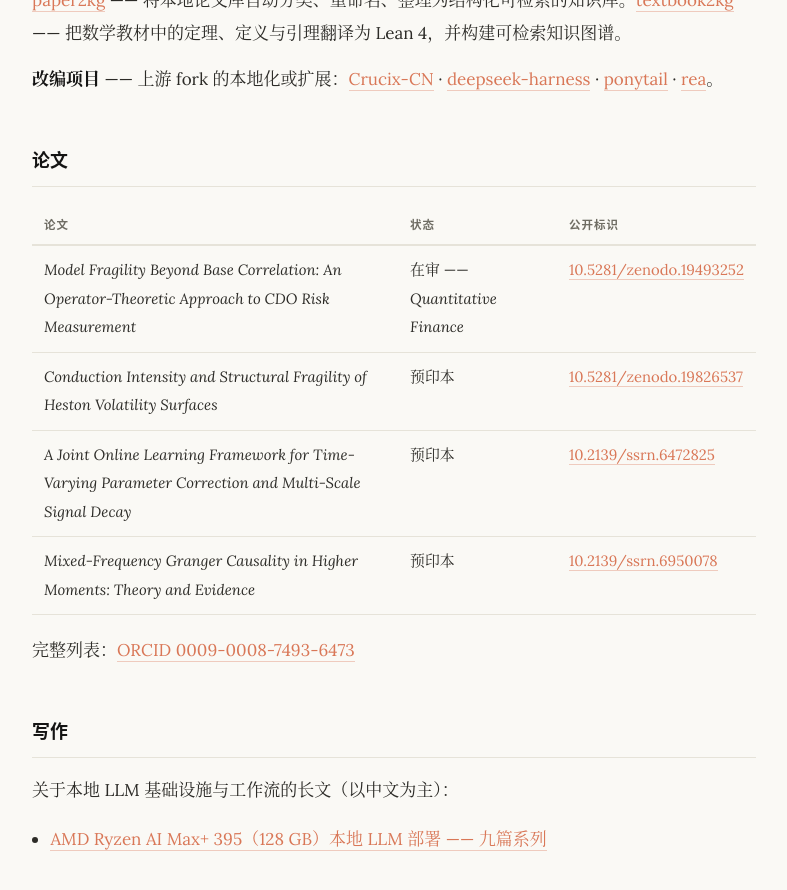
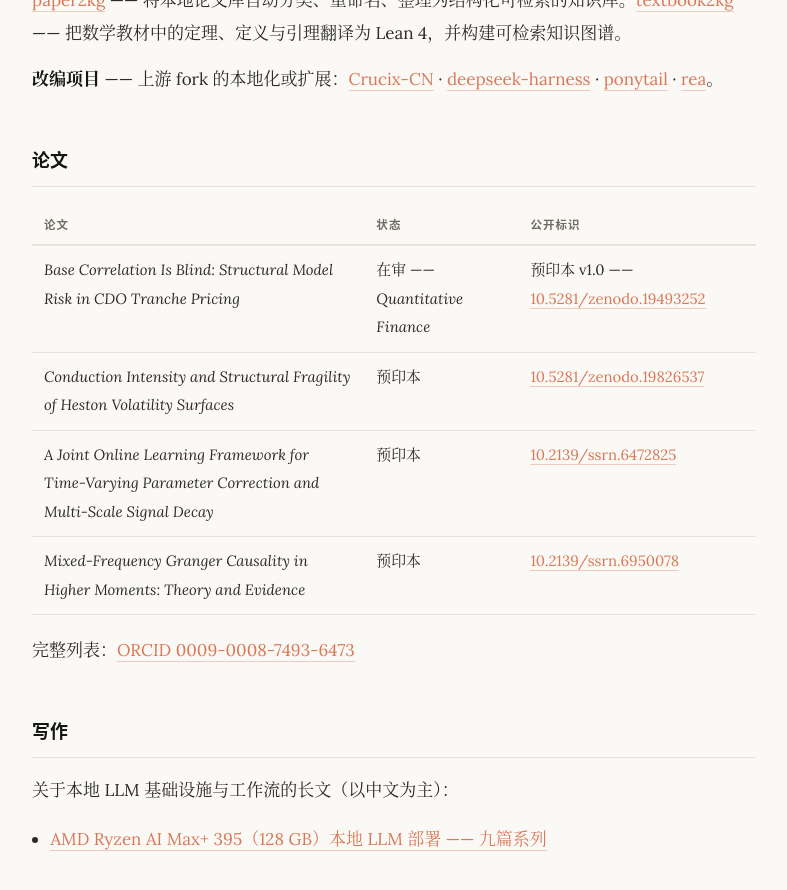
Before and after one commit to StormstoutLau/StormstoutLau.github.io, a Jekyll site: the page built from zh/index.md, in a window 1280 px wide and 900 px high, scrolled down 1905 px. Shown: the top 890 px of the window, without its empty margins (246-1033 px from the left). Built offline with Jekyll 4.4.1, drawn with Linux system fonts in a browser that asks for light colours.

Commit message:
docs: CDO paper now listed under its current QF-submission title (zh)

```diff
--- a/zh/index.md
+++ b/zh/index.md
@@ -52,7 +52,7 @@ description: 为系统性金融与 LLM 智能体建造验证层的研究者。
 
 | 论文 | 状态 | 公开标识 |
 |---|---|---|
-| *Model Fragility Beyond Base Correlation: An Operator-Theoretic Approach to CDO Risk Measurement* | 在审 —— *Quantitative Finance* | [10.5281/zenodo.19493252](https://doi.org/10.5281/zenodo.19493252) |
+| *Base Correlation Is Blind: Structural Model Risk in CDO Tranche Pricing* | 在审 —— *Quantitative Finance* | 预印本 v1.0 —— [10.5281/zenodo.19493252](https://doi.org/10.5281/zenodo.19493252) |
 | *Conduction Intensity and Structural Fragility of Heston Volatility Surfaces* | 预印本 | [10.5281/zenodo.19826537](https://doi.org/10.5281/zenodo.19826537) |
 | *A Joint Online Learning Framework for Time-Varying Parameter Correction and Multi-Scale Signal Decay* | 预印本 | [10.2139/ssrn.6472825](https://doi.org/10.2139/ssrn.6472825) |
 | *Mixed-Frequency Granger Causality in Higher Moments: Theory and Evidence* | 预印本 | [10.2139/ssrn.6950078](https://doi.org/10.2139/ssrn.6950078) |
```
